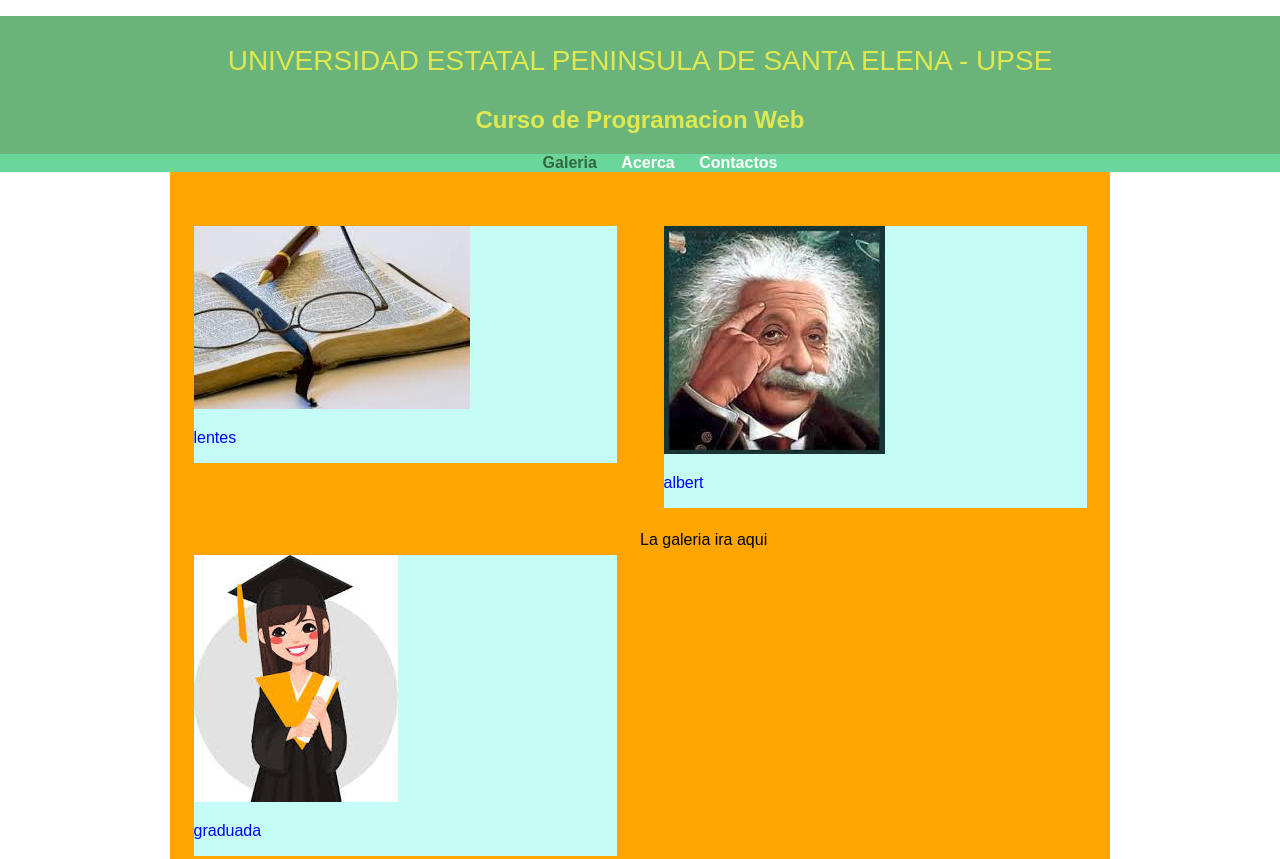
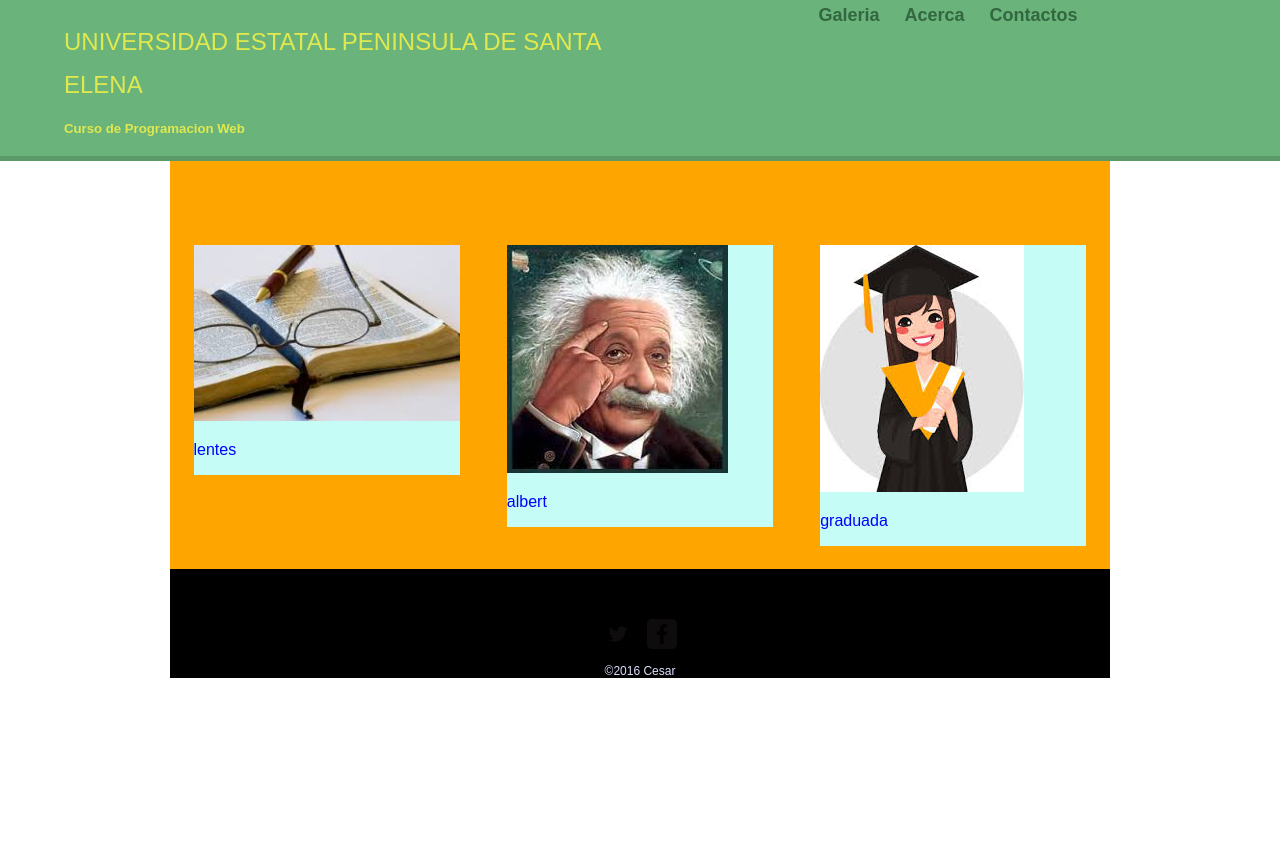
Before and after one commit to malces/ProgramacionWeb, a plain HTML site: page index.html in a window 1280 px wide. Shown: the top 859 px of the page. After the commit the page ends 800 px from the top, so only its background shows below. Drawn offline with Linux system fonts and the light colour scheme.

Commit message:
restauracion

```diff
--- a/index.html
+++ b/index.html
@@ -13,16 +13,17 @@
 	<title>Mi primera pagina</title>
 
 	<meta charset ="UTF-8">
+	<meta name="viewport" content="width=device-width, initial-scale=1.0">
+
 	<link rel="stylesheet" href="css/normalize.css">
 	<link href='https://fonts.googleapis.com/css?family=Poiret+One|Indie+Flower|Lobster' rel='stylesheet' type='text/css'>
 
 	<link rel="stylesheet" href="css/main.css">
+	<link rel="stylesheet" href="css/responsive.css">
 
 	<meta name="keywords" content="UPSE, PENINSULA, SANTA ELENA, ECUADOR">
 	<meta name="description" content="Universidad Estatal Peninsula de Santa Elena">
 	<meta name="autor" content="Cesar Enrique Malave Limones">
-
-
 
 </HEAD>
 <body>
@@ -30,15 +31,15 @@
 	<header>
 
 	<a href="index.html" id="logo">
-		<h1>UNIVERSIDAD ESTATAL PENINSULA DE SANTA ELENA - UPSE</h1>
+		<h1>UNIVERSIDAD ESTATAL PENINSULA DE SANTA ELENA</h1>
 		<h2>Curso de Programacion Web</h2>
 	</a>
 
 	<nav>
 		<ul>
 			<li><a href="index.html" class="selected"> Galeria</a></li>
-			<li><a href="about.html">Acerca</a></li>
-			<li><a href="contact.html">Contactos</a></li>
+			<li><a href="about.html" class="selected">Acerca</a></li>
+			<li><a href="contactos.html" class="selected">Contactos</a></li>
 		</ul>
 	</nav>
 
@@ -50,7 +51,6 @@
 			<li>
 				<img src="img/lentes.jpg" alt="lente y libro">
 				<p> lentes </p>
-			</a>
 			</li>
 			<li>
 				<img src="img/albert.jpg" alt="sabio">
@@ -62,20 +62,16 @@
 			</li>
 
 		</ul>
-		<p>La galeria ira aqui</p>
 
 	</section>
 	<footer>
 		<a href="https://twitter.com/UPSE_ec">
-			<img src="img/twitter.png" alt="Twitter Logo">
-		</a>
+			<img src="img/twitter.png" alt="Twitter Logo" class="social-icon"></a>
 		<a href="https://www.facebook.com/upseecuador">
-			<img src="img/facebook-wrap.png" alt="Facebook Logo" >
-		</a>
-			<p> &copy;2016 Cesar</p>
+			<img src="img/facebook-wrap.png" alt="Facebook Logo" class="social-icon" ></a>
+		<p> &copy;2016 Cesar</p>
 	</footer>
 </div>
 
-
 </body>
 </html>
```
